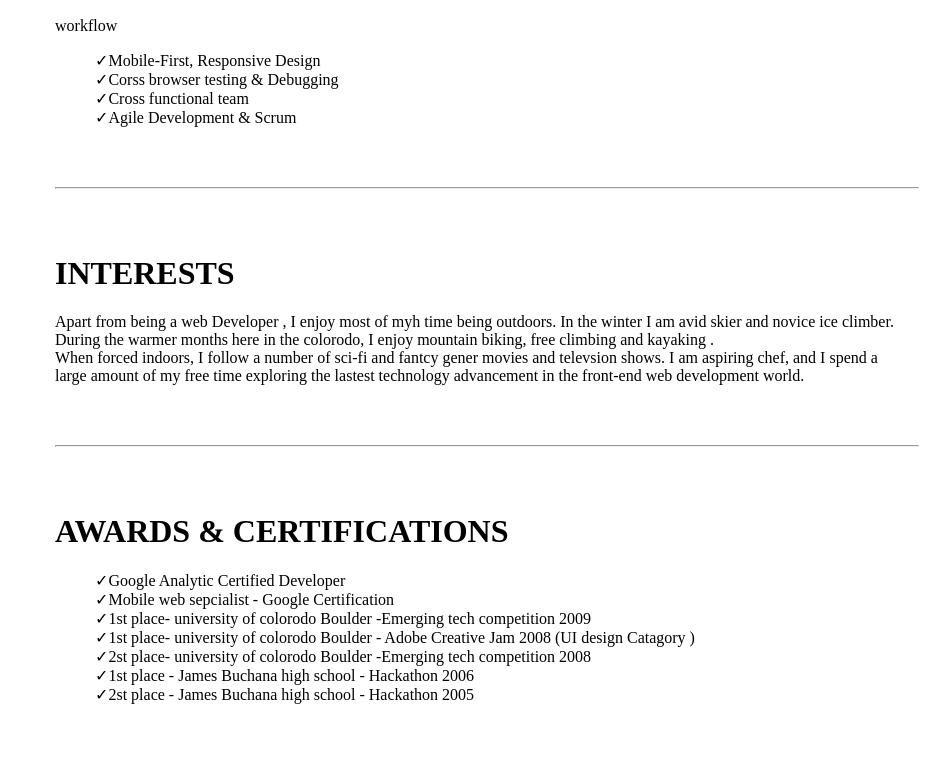
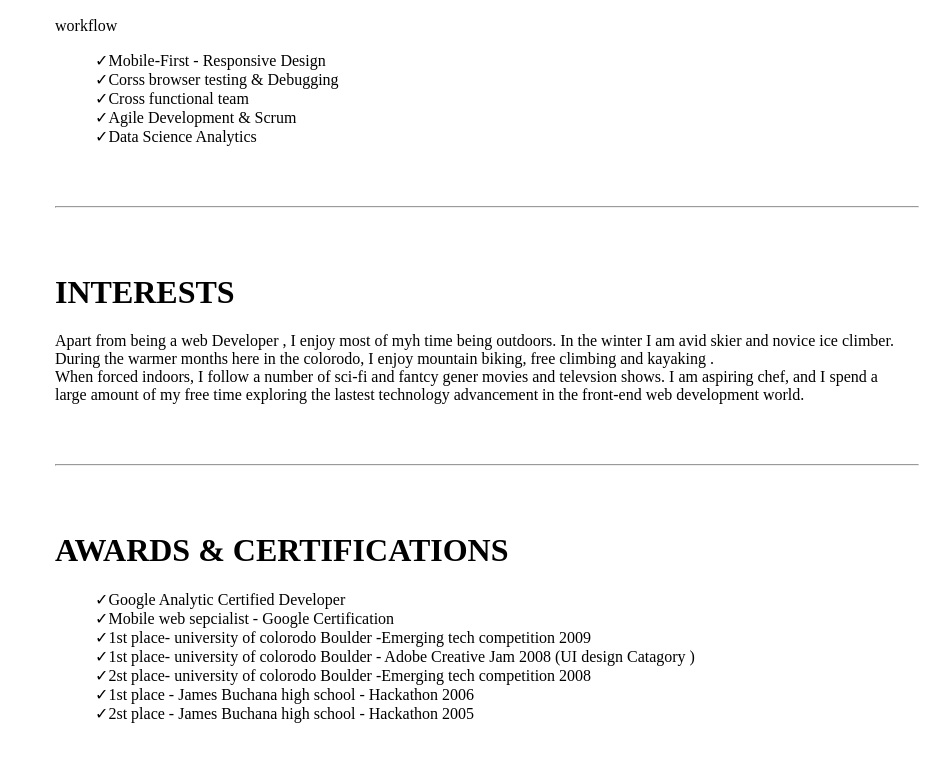
Before and after one commit to ahmadejazmalik/porfollio, a plain HTML site: page index.html in a window 1280 px wide. Shown: the part 3482-4243 px from the top of the page, without its empty margins (353-1280 px from the left). Drawn offline with Linux system fonts and the light colour scheme.

Commit message:
index.html

```diff
--- a/index.html
+++ b/index.html
@@ -109,10 +109,11 @@ ul li:before {
   <p> workflow</p>
 
   <ul>
-    <li>Mobile-First, Responsive Design </li>
+    <li>Mobile-First - Responsive Design </li>
     <li>Corss browser testing & Debugging  </li>
     <li>Cross functional team </li>
     <li>Agile Development & Scrum </li>
+    <li>Data Science Analytics</li>
   </ul>
   <br>
   <br>
```
